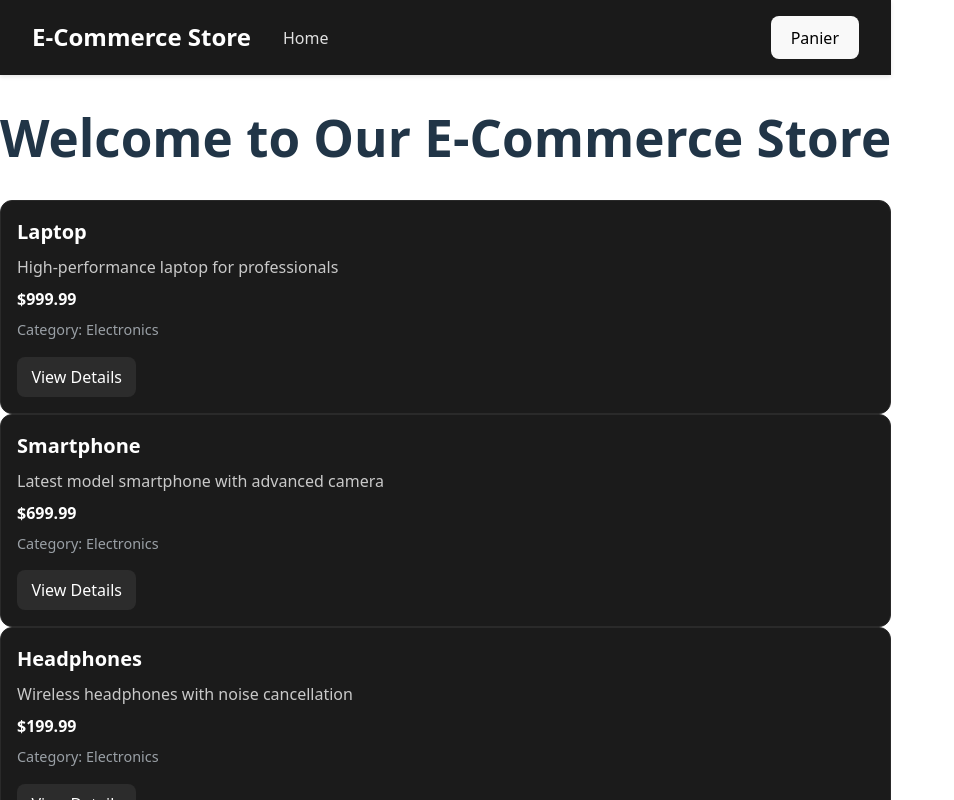
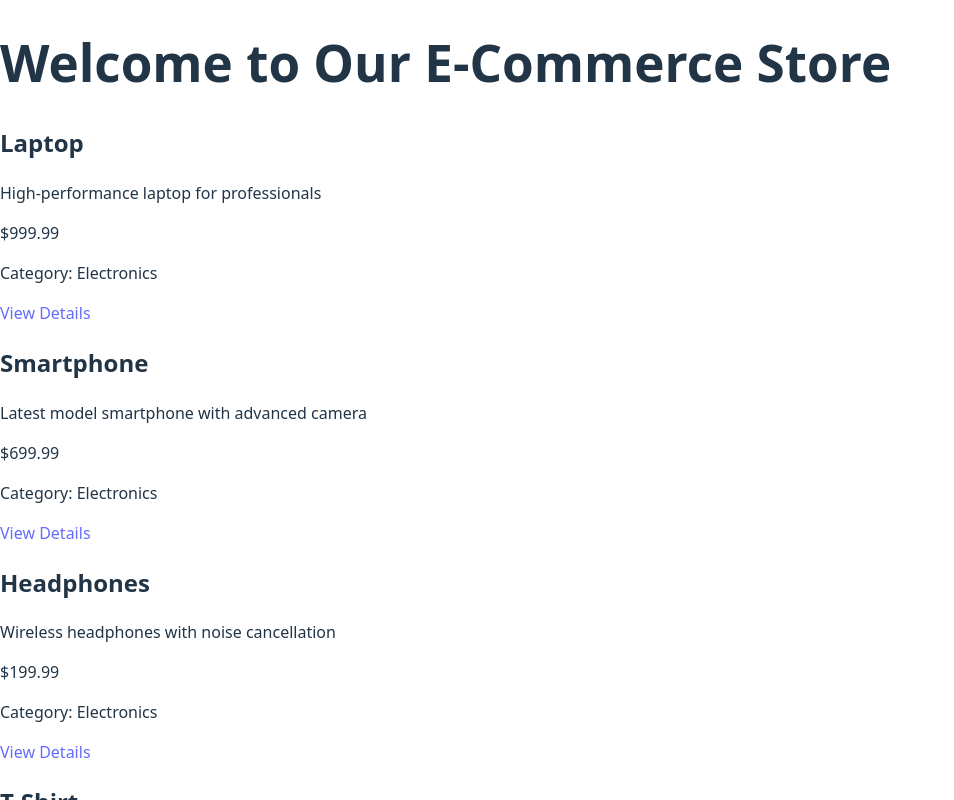
Before and after one commit to godafflig/ecommerce, a React (Vite) app: page / in a window 1280 px wide. Shown: the top 800 px of the page, without its empty margins (0-954 px from the left). Built offline with nearby package versions, Linux system fonts and the light colour scheme.

Commit message:
refactor: remove unused components and styles; simplify HomePage layout

```diff
--- a/index.css
+++ /dev/null
@@ -1,57 +0,0 @@
-/* Navbar component styles */
-.navbar{
-  display: flex;
-  align-items: center;
-  justify-content: space-between;
-  padding: 0.5rem 1rem;
-  background: #ffffff;
-  border-bottom: 1px solid #e5e7eb;
-  box-shadow: 0 1px 0 rgba(0,0,0,0.03);
-  position: sticky;
-  top: 0;
-  z-index: 1000;
-}
-
-.navbar__container{
-  display: flex;
-  align-items: center;
-  gap: 1rem;
-}
-
-.navbar__title{
-  font-size: 1.125rem;
-  font-weight: 700;
-  color: #111827;
-  margin: 0;
-}
-
-.navbar__links{
-  list-style: none;
-  display: flex;
-  gap: 0.75rem;
-  margin: 0;
-  padding: 0;
-}
-
-.navbar__links a{
-  color: #374151;
-  text-decoration: none;
-  padding: 0.25rem 0.5rem;
-  border-radius: 6px;
-  transition: background-color 0.15s, color 0.15s;
-}
-
-.navbar__links a:hover{
-  background-color: #f3f4f6;
-  color: #111827;
-}
-
-.navbar__panier{
-  display: flex;
-  align-items: center;
-}
-
-/* Responsive: hide links on small screens */
-@media (max-width: 600px){
-  .navbar__links{ display: none; }
-}
--- a/package.json
+++ b/package.json
@@ -11,8 +11,7 @@
   },
   "dependencies": {
     "react": "^19.2.0",
-    "react-dom": "^19.2.0",
-    "react-router-dom": "^7.12.0"
+    "react-dom": "^19.2.0"
   },
   "devDependencies": {
     "@eslint/js": "^9.39.1",
--- a/src/App.tsx
+++ b/src/App.tsx
@@ -1,7 +1,6 @@
 import { RouterProvider } from "react-router-dom";
 import { router } from "./app/routes";
 import { CartProvider } from "./app/cart/CartContext";
-import "./index.css"
 
 export function App() {
     return (
--- a/src/app/components/atoms/Button.tsx
+++ /dev/null
@@ -1,25 +0,0 @@
-type ButtonProps = {
-    children: React.ReactNode;
-    onClick?: () => void;
-    variant?: 'primary' | 'secondary' | 'danger';
-    disabled?: boolean;
-    type?: 'button' | 'submit' | 'reset';
-};
-export function Button({
-    children,
-    onClick,
-    variant = 'primary',
-    disabled = false,
-    type = 'button',
-}: ButtonProps) {
-    return (
-        <button
-            type={type}
-            disabled={disabled}
-            className={`btn btn--${variant}`}
-            onClick={onClick}
-        >
-            {children}
-        </button>
-    );
-}
--- a/src/app/components/organisms/Navbar.css
+++ /dev/null
@@ -1,47 +0,0 @@
-.navbar {
-  display: flex;
-  justify-content: space-between;
-  align-items: center;
-  padding: 1rem 2rem;
-  background-color: #1a1a1a;
-  box-shadow: 0 2px 4px rgba(0, 0, 0, 0.1);
-  width: 100%;
-  box-sizing: border-box;
-}
-
-.navbar__container {
-  display: flex;
-  align-items: center;
-  gap: 2rem;
-}
-
-.navbar__title {
-  font-size: 1.5rem;
-  font-weight: bold;
-  margin: 0;
-  color: #ffffff;
-}
-
-.navbar__links {
-  display: flex;
-  list-style: none;
-  padding: 0;
-  margin: 0;
-  gap: 1.5rem;
-}
-
-.navbar__links li a {
-  text-decoration: none;
-  color: #e0e0e0;
-  font-weight: 500;
-  transition: color 0.2s ease;
-}
-
-.navbar__links li a:hover {
-  color: #646cff;
-}
-
-.navbar__panier {
-  display: flex;
-  align-items: center;
-}
--- a/src/app/components/organisms/Navbar.tsx
+++ /dev/null
@@ -1,20 +0,0 @@
-import { Button } from "../atoms/Button";
-import "./Navbar.css";
-
-export function Navbar() {
-
-    return (
-        <nav className="navbar">
-            <div className="navbar__container">
-                <h1 className="navbar__title">E-Commerce Store</h1>
-                <ul className="navbar__links">
-                    <li><a href="/">Home</a></li>
-                </ul>
-            </div>
-            <div className="navbar__panier">
-                <Button variant="primary">Panier</Button>
-            </div>
-
-        </nav>
-    );
-}
--- a/src/app/components/organisms/ProductCard.css
+++ /dev/null
@@ -1,50 +0,0 @@
-.product-card {
-    display: flex;
-    flex-direction: column;
-    gap: 0.5rem;
-    padding: 1rem;
-    border: 1px solid #2a2a2a;
-    border-radius: 12px;
-    background: #1b1b1b;
-    text-align: left;
-}
-
-.product-card h2 {
-    margin: 0;
-    font-size: 1.25rem;
-    color: #ffffff;
-}
-
-.product-card .description {
-    margin: 0;
-    color: #c9c9c9;
-}
-
-.product-card .price {
-    margin: 0;
-    font-weight: 600;
-    color: #ffffff;
-}
-
-.product-card .category {
-    margin: 0;
-    font-size: 0.9rem;
-    color: #9aa0a6;
-}
-
-.product-card .view-btn {
-    display: inline-flex;
-    align-self: flex-start;
-    margin-top: 0.5rem;
-    padding: 0.5rem 0.9rem;
-    border-radius: 8px;
-    background: #2c2c2c;
-    color: #ffffff;
-    text-decoration: none;
-    transition: background 0.2s ease, color 0.2s ease;
-}
-
-.product-card .view-btn:hover {
-    background: #3b3b3b;
-    color: #ffffff;
-}
--- a/src/app/components/organisms/ProductCard.tsx
+++ /dev/null
@@ -1,21 +0,0 @@
-import { Link } from "react-router-dom";
-import "./ProductCard.css";
-import type { Product } from "../../data/product";
-
-type ProductCardProps = {
-    product: Product;
-};
-
-export function ProductCard({ product }: ProductCardProps) {
-    return (
-        <div className="product-card">
-            <h2>{product.name}</h2>
-            <p className="description">{product.description}</p>
-            <p className="price">${product.price.toFixed(2)}</p>
-            <p className="category">Category: {product.category}</p>
-            <Link to={`/product/${product.id}`} className="view-btn">
-                View Details
-            </Link>
-        </div>
-    );
-}
--- a/src/app/pages/HomePage.tsx
+++ b/src/app/pages/HomePage.tsx
@@ -1,15 +1,21 @@
+import { Link } from "react-router-dom";
 import { products } from "../data/product";
-import { Navbar } from "../components/organisms/Navbar";
-import { ProductCard } from "../components/organisms/ProductCard";
 
 export function HomePage() {
     return (
         <div className="home-page">
-            <Navbar />
             <h1>Welcome to Our E-Commerce Store</h1>
             <div className="products-grid">
                 {products.map((product) => (
-                    <ProductCard key={product.id} product={product} />
+                    <div key={product.id} className="product-card">
+                        <h2>{product.name}</h2>
+                        <p className="description">{product.description}</p>
+                        <p className="price">${product.price.toFixed(2)}</p>
+                        <p className="category">Category: {product.category}</p>
+                        <Link to={`/product/${product.id}`} className="view-btn">
+                            View Details
+                        </Link>
+                    </div>
                 ))}
             </div>
         </div>
```
Also changed, not shown: src/app/components/atoms/Input.tsx (deleted, +0 -14 lines), src/app/components/organisms/Produit.tsx (deleted, +0 -11 lines), 1 other file (tests, documents, lock files or other folders).
